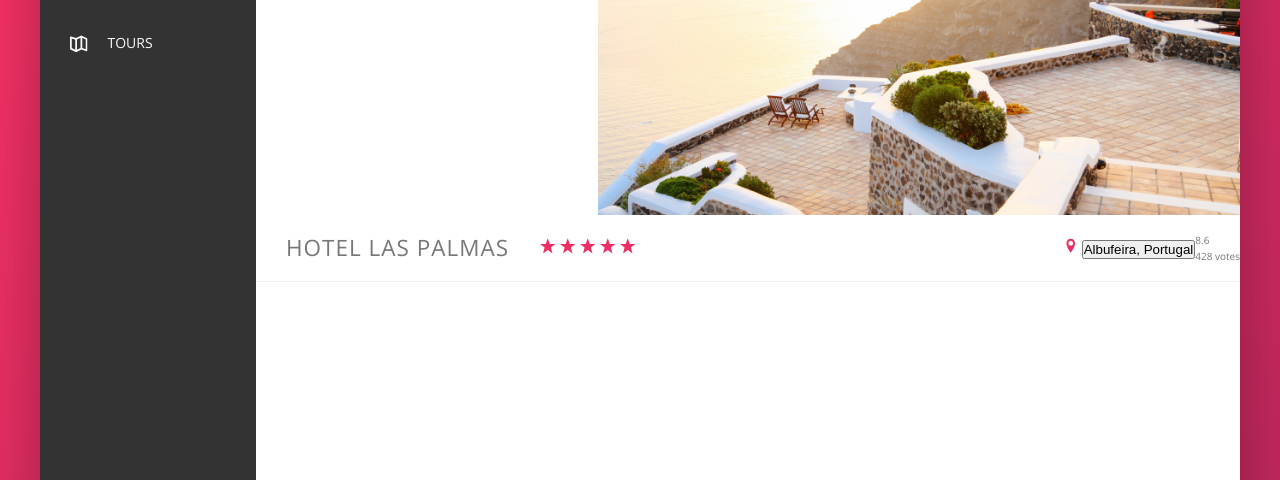
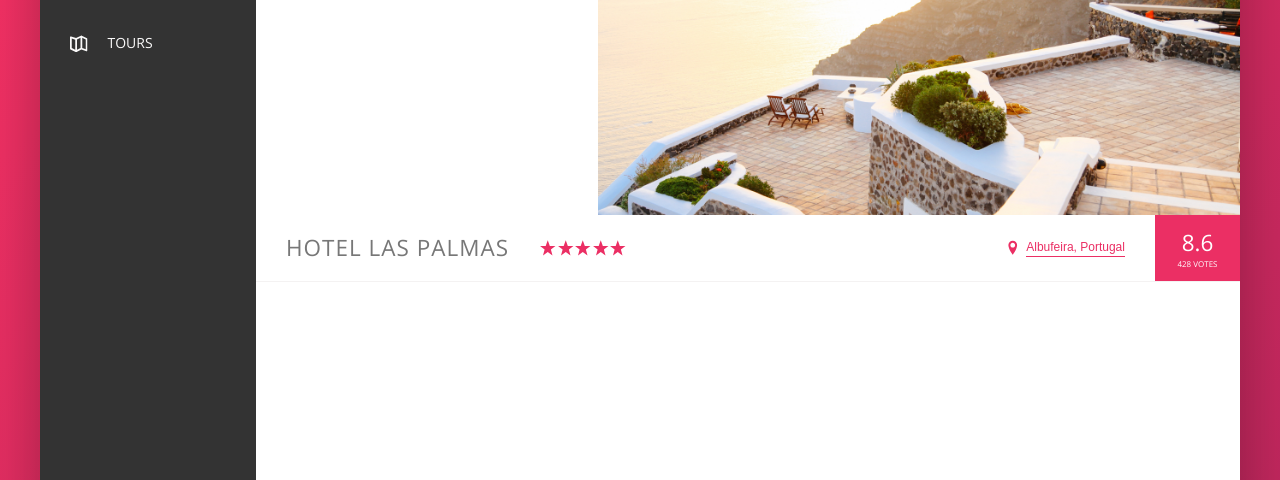
Before and after one commit to didiweb24/Trillo, a website: page index.html in a window 1280 px wide. Shown: the part 320-800 px from the top of the page. Drawn offline with nearby package versions, Linux system fonts and the light colour scheme.

Commit message:
description bölümü yapılacak

```diff
--- a/sass/_component.scss
+++ b/sass/_component.scss
@@ -236,6 +236,7 @@
 
     &__stars {
         margin-right: auto;
+        display: flex;
 
     }
 
@@ -249,17 +250,81 @@
 
     &__location {
 
+       font-size: 1.2rem;
+       display: flex;
+       align-items: center;
     }
 
+
+    &__icon-location {
+        margin-right: .5rem;
+    }
+
+
     &__rating {
+        background-color: var(--color-primary);
+        color: #fff;
+        margin-left: 3rem;
+        padding: 0 2.25rem;
+        align-self: stretch;
+
+        display: flex;
+        flex-direction: column;
+        align-items: center;
+        justify-content: center;
+
+
 
     }
 
     &__rating-average {
-
+         font-size: 2.25rem;
+         font-size: 300;
+         margin-bottom: -3px;
     }
 
     &__rating-count {
-
+        font-size: .8rem;
+        text-transform: uppercase;
     }
 }
+
+////////////////////////////////
+/// BUTTON INLINE
+.btn-inline {
+    border: none;
+    color: var(--color-primary);
+    font-size: inherit;
+    border-bottom: 1px solid currentColor;
+    padding-bottom:2px ;
+    display: inline-block;
+    background-color: transparent;
+    cursor: pointer;
+    transition: all .2s;
+
+    &:hover {
+        color: var(--color-grey-dark-1);
+    }
+
+    &:focus{
+        outline: none;
+        animation: pulsate 1s infinite;
+    }
+}
+
+@keyframes pulsate {
+    0% {
+        transform: scale(1);
+        box-shadow: none;
+    }
+
+    50% {
+        transform: scale(1.05);
+        box-shadow: 0 1rem 4rem  rgba(0,0,0,.25);
+    }
+
+    100% {
+        transform: scale(1);
+        box-shadow: none;
+    }
+}
```
Also changed, not shown: css/style.css.
